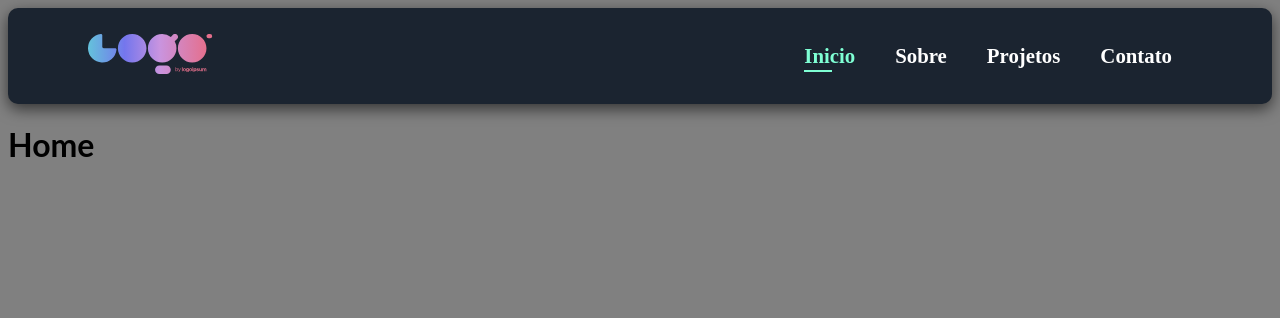
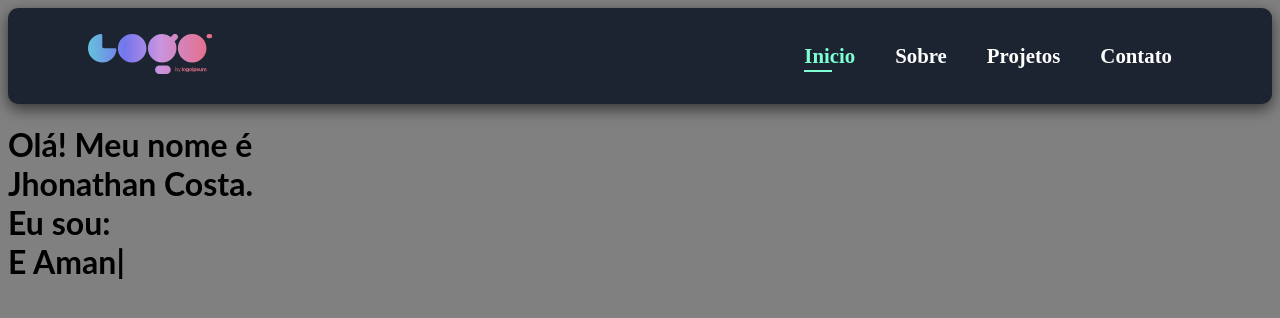
Before and after one commit to jhonathancs/portfolio, a React (Vite) app: page / in a window 1280 px wide. Shown: the top 318 px of the page. Built offline with nearby package versions, Linux system fonts and the light colour scheme.

Commit message:
home
start

```diff
--- a/package.json
+++ b/package.json
@@ -12,7 +12,8 @@
   "dependencies": {
     "react": "^18.2.0",
     "react-dom": "^18.2.0",
-    "react-router-dom": "^6.14.1"
+    "react-router-dom": "^6.14.1",
+    "typed.js": "^2.0.16"
   },
   "devDependencies": {
     "@types/react": "^18.2.14",
--- a/src/pages/home/index.tsx
+++ b/src/pages/home/index.tsx
@@ -1,7 +1,13 @@
+import NameAnimation from "./nameAnimation";
+import StackAnimation from "./stackAnimations";
+
 function Home() {
     return (
-      <h1>Home</h1>
-    )
+      <div className="wrapper">
+        <h1>Olá! Meu nome é<NameAnimation />Eu sou: <StackAnimation />
+        </h1>
+     </div>
+      )
   }
 
   export default Home;
--- /dev/null
+++ b/src/pages/home/nameAnimation.tsx
@@ -0,0 +1,29 @@
+/* eslint-disable @typescript-eslint/no-unsafe-member-access */
+/* eslint-disable @typescript-eslint/no-unsafe-call */
+import Typed from 'typed.js';
+import { useEffect, useRef } from 'react';
+
+function NameAnimation() {
+  const el = useRef(null);
+
+  useEffect(() => {
+    // eslint-disable-next-line @typescript-eslint/no-unsafe-assignment
+    const typed = new Typed(el.current, {
+      strings: ['Jhonathan Costa.'],
+      typeSpeed: 70,
+      showCursor: false
+    });
+
+    return () => {
+      typed.destroy();
+    };
+  }, []);
+
+  return (
+    <div className="App">
+      <span ref={el} className="multiText" />
+    </div>
+  );
+}
+
+export default NameAnimation;
--- /dev/null
+++ b/src/pages/home/stackAnimations.tsx
@@ -0,0 +1,30 @@
+/* eslint-disable @typescript-eslint/no-unsafe-member-access */
+/* eslint-disable @typescript-eslint/no-unsafe-call */
+import Typed from 'typed.js';
+import { useEffect, useRef } from 'react';
+
+function StackAnimation() {
+  const el = useRef(null);
+
+  useEffect(() => {
+    // eslint-disable-next-line @typescript-eslint/no-unsafe-assignment
+    const typed = new Typed(el.current, {
+      strings: ['Desenvolvedor.','Front-end','Back-end','E Amante de Musicas Anos 90'],
+      typeSpeed: 70,
+      showCursor: true,
+      loop: true
+    });
+
+    return () => {
+      typed.destroy();
+    };
+  }, []);
+
+  return (
+    <div className="App">
+      <span ref={el} className="multiText" />
+    </div>
+  );
+}
+
+export default StackAnimation;
--- /dev/null
+++ b/src/pages/home/typed.js.d.ts
@@ -0,0 +1 @@
+declare module 'typed.js';
```
Also changed, not shown: 1 other file (tests, documents, lock files or other folders).
